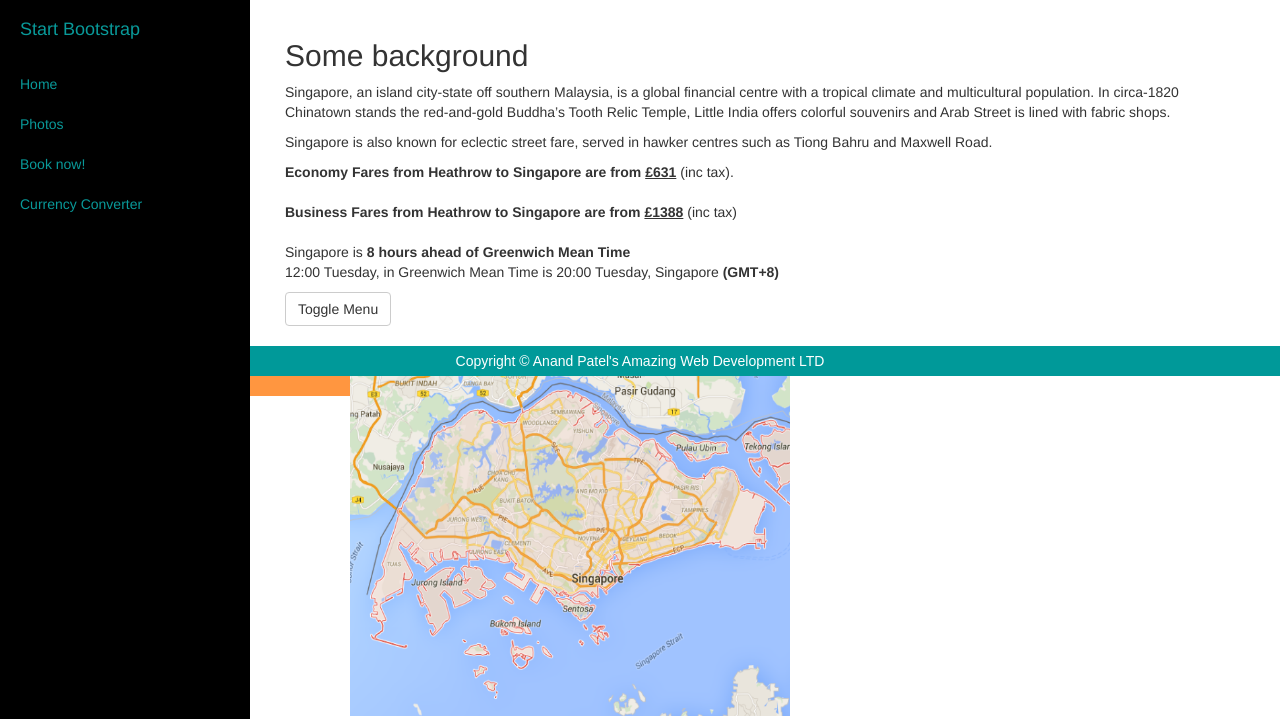
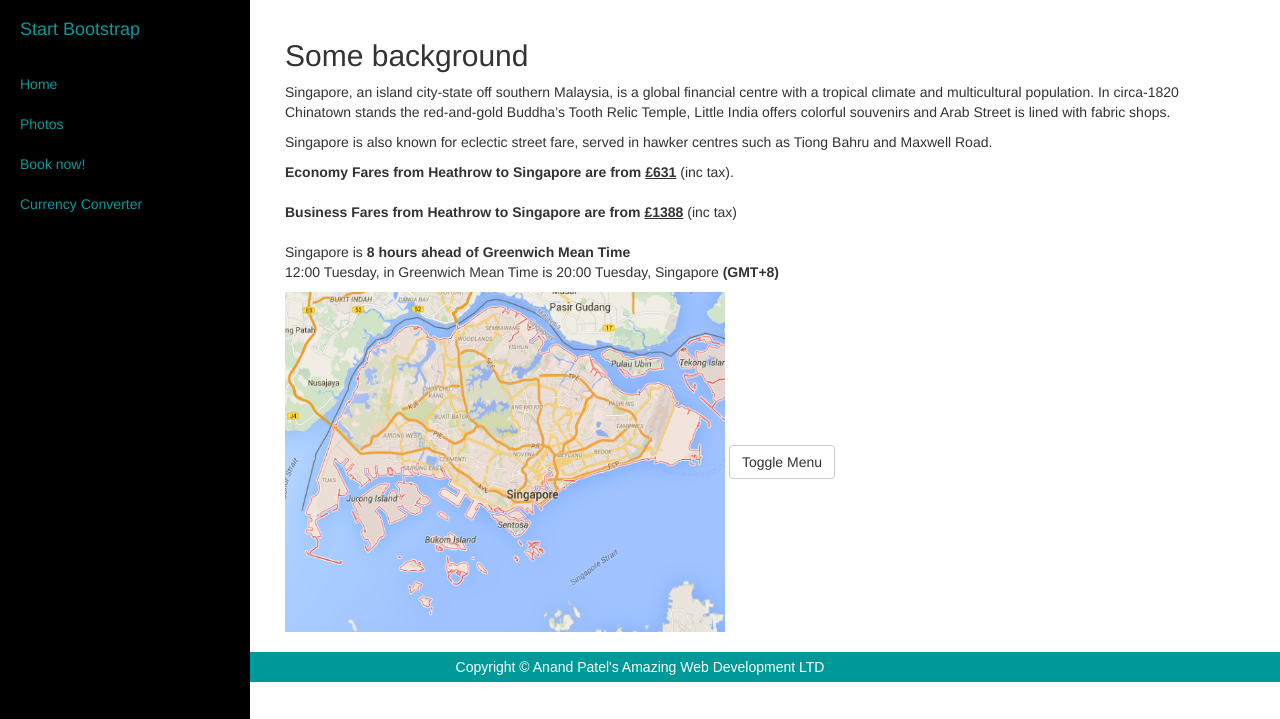
Before and after one commit to nandopatel/site, a Django app: page / in a window 1280 px wide. Shown: the part 81-800 px from the top of the page. Run offline with Django 3.2, Linux system fonts and the light colour scheme; some libraries are stand-ins or nearby versions.

```diff
--- a/Webapp/templates/Index.html
+++ b/Webapp/templates/Index.html
@@ -85,6 +85,10 @@ Singapore is <b>8 hours ahead of Greenwich Mean Time</b>
 <br>12:00 Tuesday, in Greenwich Mean Time is
 20:00 Tuesday, Singapore <b>(GMT+8)</b>
 </p>
+
+<img src="/static/singaporemap.png" height="340" width="440" border="5">
+
+
                         <a href="#menu-toggle" class="btn btn-default" id="menu-toggle">Toggle Menu</a>
                     </div>
                 </div>
@@ -111,16 +115,6 @@ Singapore is <b>8 hours ahead of Greenwich Mean Time</b>
 <div id="footer">
 Copyright © Anand Patel's Amazing Web Development LTD
 </div>
-</body>
-
-</html>
-
-
-
-
-
-
-
 <a href="http://www.accuweather.com/en/sg/singapore/300597/weather-forecast/300597" class="aw-widget-legal">
 <!--
 By accessing and/or using this code snippet, you agree to AccuWeather’s terms and conditions (in English) which can be found at http://www.accuweather.com/en/free-weather-widgets/terms and AccuWeather’s Privacy Statement (in English) which can be found at http://www.accuweather.com/en/privacy.
@@ -128,10 +122,6 @@ By accessing and/or using this code snippet, you agree to AccuWeather’s terms
 </a><div id="awcc1445349060267" class="aw-widget-current"  data-locationkey="300597" data-unit="c" data-language="en-us" data-useip="false" data-uid="awcc1445349060267"></div><script type="text/javascript" src="http://oap.accuweather.com/launch.js"></script>
 </div>
 
-<div id="section">
-
-</div>
-<img src="/static/singaporemap.png" height="340" width="440" border="5">
 
 
 </body>
```
